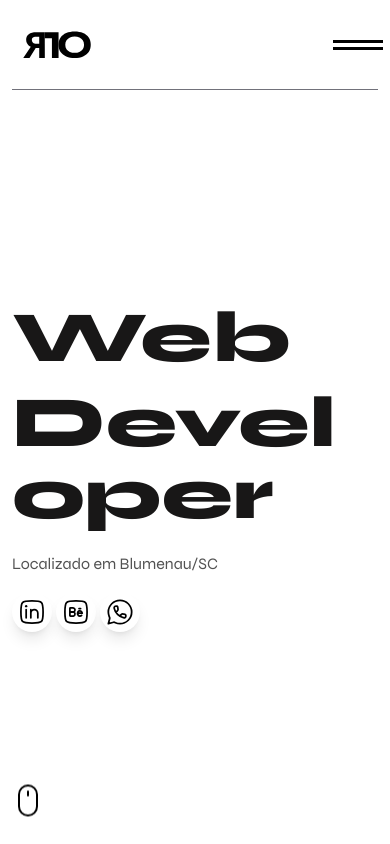
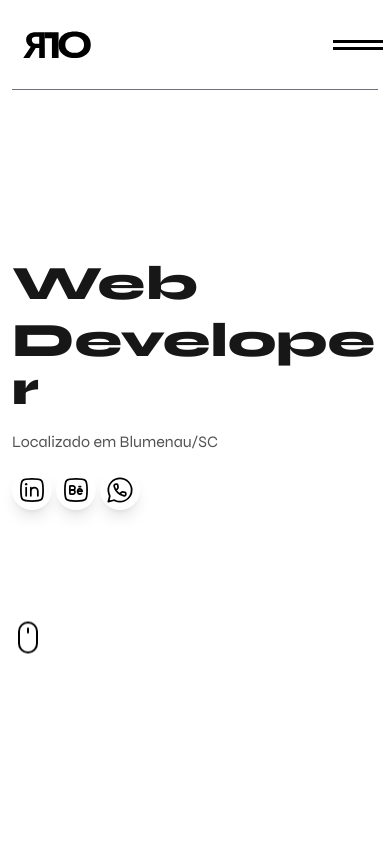
Before and after one commit to romariojs94/portfolio-nextjs-v3, a Next.js app: page / in a window 390 px wide. Shown: the top 844 px of the page. Built offline with nearby package versions, Linux system fonts and the light colour scheme.

Commit message:
h-screen

```diff
--- a/src/components/Hero.jsx
+++ b/src/components/Hero.jsx
@@ -10,12 +10,13 @@ import { motion } from 'framer-motion';
 const Hero = () => {
   return (
     <>
+    {/*  */}
       <motion.main
         initial="initial"
         animate="animate"
-        className="w-full h-[calc(100vh-90px)] flex flex-col gap-2 justify-center items-start relative"
+        className="w-full flex flex-col gap-2 justify-center items-start relative h-[70vh] md:h-[calc(100vh-90px)]"
       >
-        <h2 className="text-left text-7xl break-all sm:text-7xl md:text-8xl lg:text-[7rem] xl:text-[10rem] font-extrabold text-[#181717] z-0">
+        <h2 className="text-left text-5xl break-all sm:text-7xl md:text-8xl lg:text-[7rem] xl:text-[10rem] font-extrabold text-[#181717] z-0">
           <AnimatedWords title="Web Developer" />
         </h2>
         <motion.p
```
